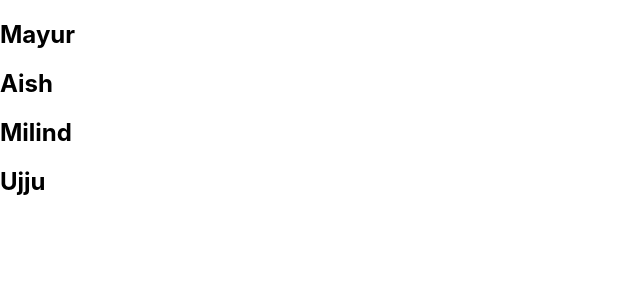
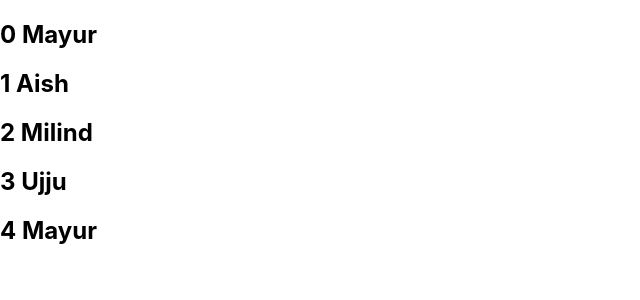
Before and after one commit to MayurArchives/react, a React (Create React App) app: page / in a window 1280 px wide. Shown: the top 300 px of the page, without its empty margins (0-640 px from the left). Built offline with nearby package versions, Linux system fonts and the light colour scheme.

Commit message:
index as key anti pattern

```diff
--- a/src/components/NameList.jsx
+++ b/src/components/NameList.jsx
@@ -1,9 +1,9 @@
 import React from 'react'
 
 function NameList() {
-    const names = ['Mayur', 'Aish', 'Milind', 'Ujju']
-    const nameList = names.map(name => <h2>{name}</h2>)
-    return <div> {nameList} </div>
+    const names = ['Mayur', 'Aish', 'Milind', 'Ujju', 'Mayur']
+    const nameList = names.map((name, index) => <h2 key={index}>{index} {name}</h2>)
+    return <div> {nameList} </div>;
 }
 
-export default NameList
+export default NameList;
```
